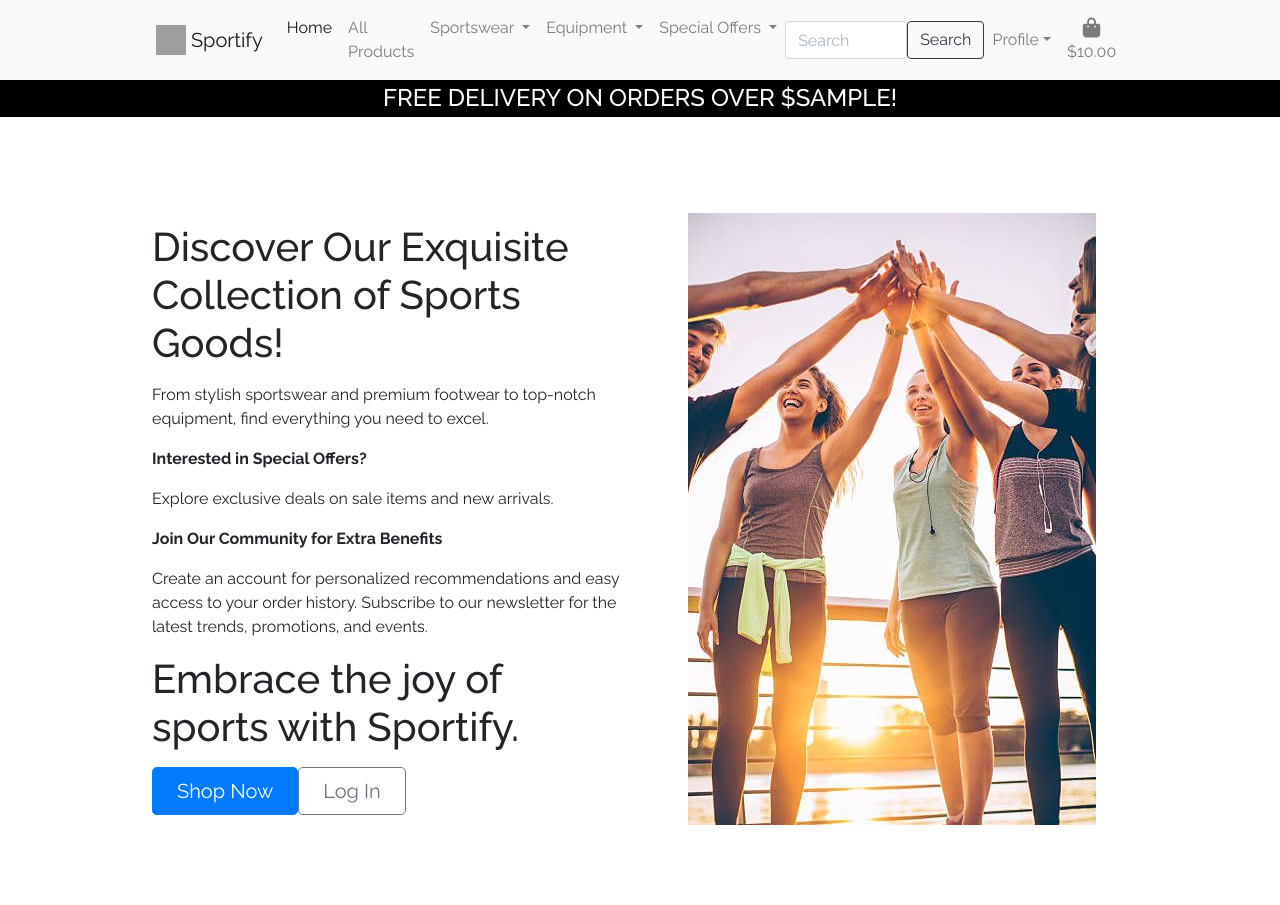
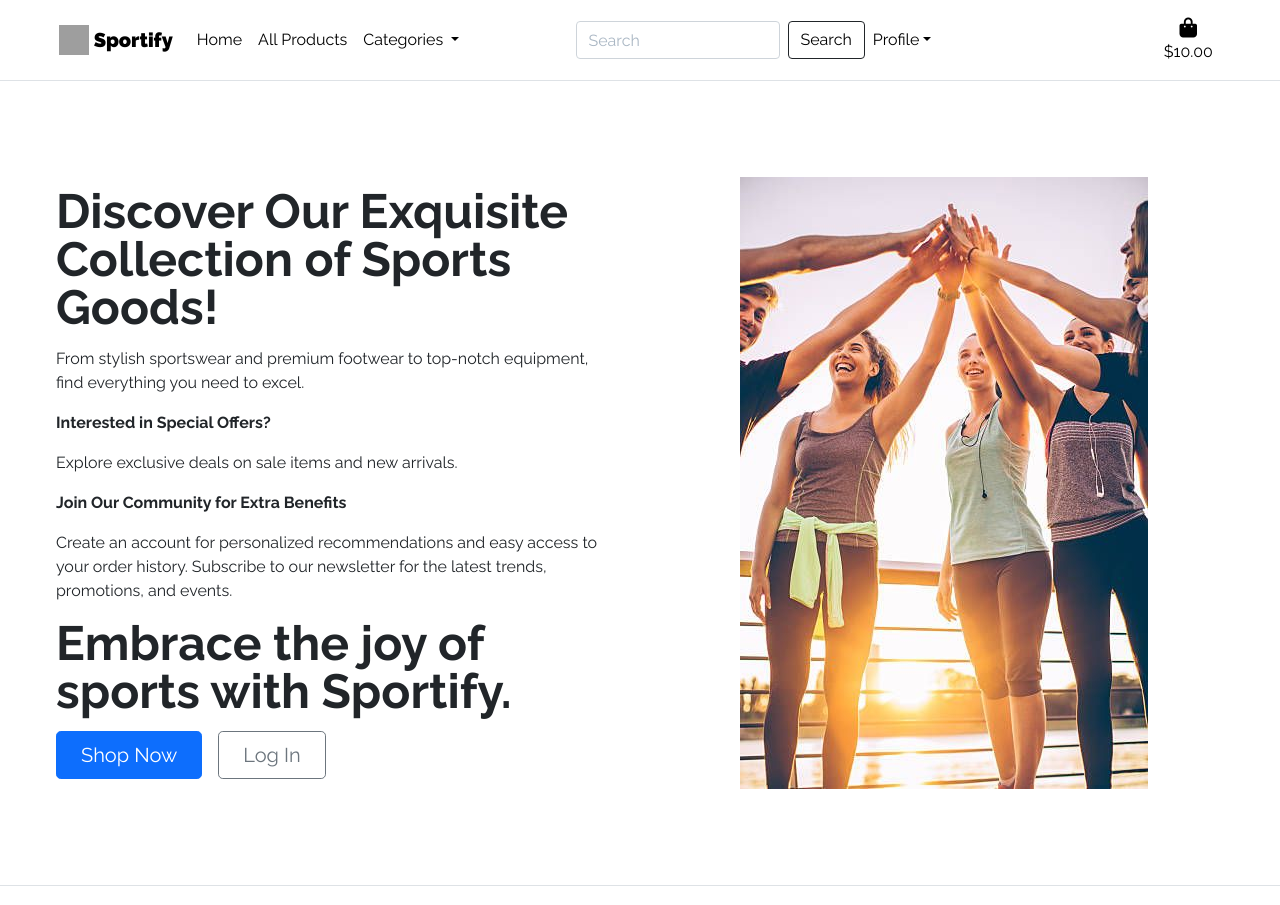
Before and after one commit to MartsyniukOlena/sportify, a Django app: template home/templates/home/index.html in a window 1280 px wide. Shown: the top 905 px of the page. Run offline with Django 3.2, Linux system fonts and the light colour scheme; the template is opened without the code that fills it: most values are stand-ins (such as "Sample title", 1, 10 or a date in 2020); some libraries are stand-ins or nearby versions; grey boxes are pictures that could not be loaded.

Commit message:
Include all ategories in one tab in the navbar, add styles to navbar

```diff
--- a/home/templates/home/index.html
+++ b/home/templates/home/index.html
@@ -1,13 +1,5 @@
 {% extends "base.html" %}
 {% load static %}
-
-{% block page_header %}
-    <div class="container header-container">
-        <div class="row">
-            <div class="col"></div>
-        </div>
-    </div>
-{% endblock %}
 
 {% block content %}
 <div class="container col-xxl-8 px-4 py-5">
--- a/static/css/base.css
+++ b/static/css/base.css
@@ -29,6 +29,15 @@ a.category-badge > span.badge:hover {
 
 input[name='q']::placeholder {
   color: #aab7c4;
+}
+
+
+.navbar-brand, .nav-link, .navbar-toggler-icon, .btn-outline-dark {
+  color: black;
+}
+
+.navbar-brand {
+  font-weight: 900;
 }
 
 /* ------------------------------- bootstrap toasts */
@@ -109,20 +118,6 @@ input[name='q']::placeholder {
   width: 1.5rem;
 }
 
-.logo-font {
-  text-transform: uppercase;
-}
-
-.main-logo-link {
-  width: fit-content;
-}
-
-.shop-now-button {
-  background: black;
-  color: white;
-  min-width: 260px;
-}
-
 .btn-black {
   background: black;
   color: white;
@@ -188,7 +183,7 @@ a.category-badge > span.badge:hover {
 /* Slightly larger container on xl screens */
 @media (min-width: 1200px) {
 .container {
-  max-width: 80%;
+  max-width: 95%;
 }
 }
 
--- a/templates/base.html
+++ b/templates/base.html
@@ -11,6 +11,7 @@
     {% block corecss %}
         <link rel="stylesheet" href="https://stackpath.bootstrapcdn.com/bootstrap/4.4.1/css/bootstrap.min.css" integrity="sha384-Vkoo8x4CGsO3+Hhxv8T/Q5PaXtkKtu6ug5TOeNV6gBiFeWPGFN9MuhOf23Q9Ifjh" crossorigin="anonymous">
         <link rel="stylesheet" href="{% static 'css/base.css' %}">
+        <link href="https://stackpath.bootstrapcdn.com/bootstrap/5.1.3/css/bootstrap.min.css" rel="stylesheet">
     {% endblock %}
 
     {% block extra_css %}
@@ -30,6 +31,7 @@
         <script src="https://ajax.googleapis.com/ajax/libs/jquery/3.5.1/jquery.min.js"></script>
         <script src="https://cdn.jsdelivr.net/npm/popper.js@1.16.1/dist/umd/popper.min.js" integrity="sha384-9/reFTGAW83EW2RDu2S0VKaIzap3H66lZH81PoYlFhbGU+6BZp6G7niu735Sk7lN" crossorigin="anonymous"></script>
         <script src="https://cdn.jsdelivr.net/npm/bootstrap@4.6.2/dist/js/bootstrap.min.js" integrity="sha384-+sLIOodYLS7CIrQpBjl+C7nPvqq+FbNUBDunl/OZv93DB7Ln/533i8e/mZXLi/P+" crossorigin="anonymous"></script>
+
         <!-- Stripe -->
         <script src="https://js.stripe.com/v3/"></script>
     {% endblock %}
@@ -42,9 +44,9 @@
 
 <body>
     <header>
-        <nav class="navbar navbar-expand-xl navbar-light bg-light">
+        <nav class="navbar navbar-expand-xl sticky-top border-bottom">
             <div class="container">
-                <a class="navbar-brand" href="#">
+                <a class="navbar-brand" href="{% url 'home' %}">
                     <img src="/docs/4.6/assets/brand/bootstrap-solid.svg" width="30" height="30"
                         class="d-inline-block align-top" alt="">
                     Sportify
@@ -54,51 +56,36 @@
                     <span class="navbar-toggler-icon"></span>
                 </button>
 
+
                 <div class="collapse navbar-collapse" id="navbarsExample06">
                     <ul class="navbar-nav mr-auto">
                         <li class="nav-item active">
                             <a class="nav-link" href="{% url 'home' %}">Home <span class="sr-only">(current)</span></a>
                         </li>
-                        <li class="nav-item">
+                        <li class="nav-item active">
                             <a class="nav-link" href="{% url 'products' %}">All Products</a>
                         </li>
-                        <li class="nav-item dropdown">
+
+
+                        <li class="nav-item dropdown active">
                             <a class="nav-link dropdown-toggle" href="#" data-toggle="dropdown" aria-expanded="false">
-                                Sportswear
+                                Categories
                             </a>
                             <div class="dropdown-menu">
-                                <a class="dropdown-item nav-link text-dark" aria-current="page"
-                                    href="{% url 'products' %}?category=sportswear-tops">Tops</a>
-                                <a class="dropdown-item nav-link text-dark" aria-current="page"
-                                    href="{% url 'products' %}?category=sportswear-bottoms">Bottoms</a>
-                                <a class="dropdown-item nav-link text-dark" aria-current="page"
-                                    href="{% url 'products' %}?category=sportswear-suits">Suits</a>
-                                <a class="nav-link text-dark" aria-current="page"
-                                    href="{% url 'products' %}?category=footwear">Footwear</a>
-                            </div>
-                        </li>
-                        <li class="nav-item dropdown">
-                            <a class="nav-link dropdown-toggle" href="#" data-toggle="dropdown" aria-expanded="false">
-                                Equipment
-                            </a>
-                            <div class="dropdown-menu">
-                                <a class="dropdown-item nav-link text-dark" aria-current="page"
-                                    href="{% url 'products' %}?category=protective-gear">Protective Gear</a>
-                                <a class="dropdown-item nav-link text-dark" aria-current="page"
-                                    href="{% url 'products' %}?category=game-equipment">Game Equipment</a>
-                                <a class="dropdown-item nav-link text-dark" aria-current="page"
-                                    href="{% url 'products' %}?category=training-equipment">Training Equipment</a>
-                            </div>
-                        </li>
-                        <li class="nav-item dropdown">
-                            <a class="nav-link dropdown-toggle" href="#" data-toggle="dropdown" aria-expanded="false">
-                                Special Offers
-                            </a>
-                            <div class="dropdown-menu">
-                                <a class="dropdown-item nav-link text-dark" aria-current="page"
-                                    href="{% url 'products' %}?category=sale">Sale</a>
-                                <a class="dropdown-item nav-link text-dark" aria-current="page"
-                                    href="{% url 'products' %}?category=new-arrivals">New Arrivals</a>
+                                <h6 class="dropdown-header">Sportswear</h6>
+                                <a class="dropdown-item" aria-current="page" href="{% url 'products' %}?category=sportswear-tops">Tops</a>
+                                <a class="dropdown-item" aria-current="page" href="{% url 'products' %}?category=sportswear-bottoms">Bottoms</a>
+                                <a class="dropdown-item" aria-current="page" href="{% url 'products' %}?category=sportswear-suits">Suits</a>
+                                <a class="dropdown-item" aria-current="page" href="{% url 'products' %}?category=footwear">Footwear</a>
+                                <div class="dropdown-divider"></div>
+                                <h6 class="dropdown-header">Equipment</h6>
+                                <a class="dropdown-item" aria-current="page" href="{% url 'products' %}?category=protective-gear">Protective Gear</a>
+                                <a class="dropdown-item" aria-current="page" href="{% url 'products' %}?category=game-equipment">Game Equipment</a>
+                                <a class="dropdown-item" aria-current="page" href="{% url 'products' %}?category=training-equipment">Training Equipment</a>
+                                <div class="dropdown-divider"></div>
+                                <h6 class="dropdown-header">Special Offers</h6>
+                                <a class="dropdown-item" aria-current="page" href="{% url 'products' %}?category=sale">Sale</a>
+                                <a class="dropdown-item" aria-current="page" href="{% url 'products' %}?category=new-arrivals">New Arrivals</a>
                             </div>
                         </li>
                     </ul>
@@ -109,7 +96,7 @@
                         </button>
                     </form>
                     <ul class="navbar-nav me-auto mb-2 mb-lg-0">
-                        <li class="nav-item dropdown">
+                        <li class="nav-item dropdown active">
                             <a class="nav-link dropdown-toggle" href="#" data-toggle="dropdown"
                                 aria-expanded="false">Profile</a>
 
@@ -137,7 +124,7 @@
                         </li>
                     </ul>
                     <ul class="navbar-nav ms-auto mb-2 mb-lg-0">
-                        <li class="nav-item">
+                        <li class="nav-item active">
                             <a class="nav-link" href="{% url 'view_bag' %}">
                                 <div class="text-center">
                                     <div><i class="fas fa-shopping-bag fa-lg"></i></div>
@@ -154,11 +141,6 @@
                     </ul>
                 </div>
         </nav>
-        <div id="delivery-banner" class="row text-center">
-            <div class="col bg-black text-white">
-                <h4 class="logo-font my-1">Free delivery on orders over ${{ free_delivery_threshold }}!</h4>
-            </div>
-        </div>
     </header>
 
     {% if messages %}
@@ -205,7 +187,11 @@
                             </p>
                         </div>
                 <div class="col-md-4 text-center mb-3 mb-md-0 logo">
-                    <a href="/" class="d-inline-block"><img src="{% static 'images/logo-sm-l.png' %}" alt="Logo"></a>
+                    <a class="navbar-brand" href="#">
+                        <img src="/docs/4.6/assets/brand/bootstrap-solid.svg" width="30" height="30"
+                            class="d-inline-block align-top" alt="">
+                        Sportify
+                    </a>
                 </div>
                 <div class="col-md-4 text-center text-md-end">
                     <p>Keep up to date with all our latest offers</p>
```
